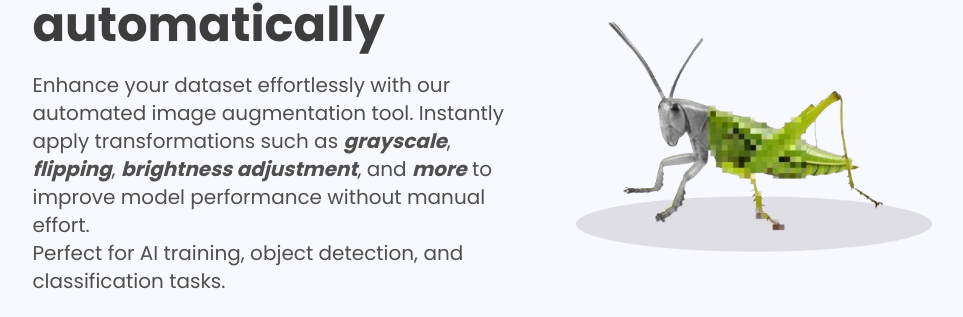
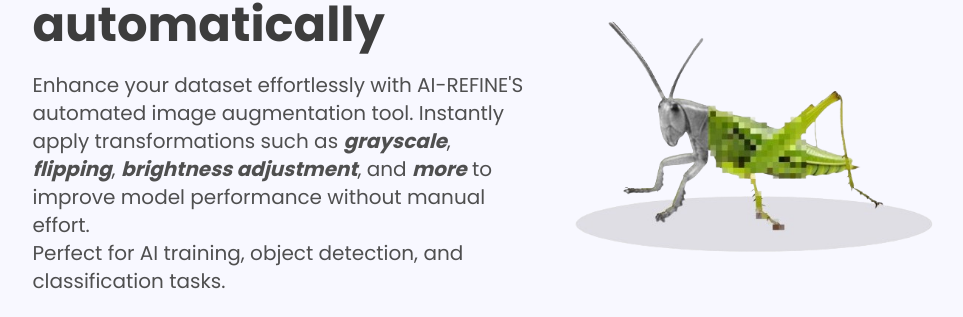
Before and after one commit to Amenyuwel/Ai-Refine, a Next.js app: page /pages/about in a window 1280 px wide. Shown: the part 277-594 px from the top of the page, without its empty margins (148-1111 px from the left). Built offline with nearby package versions, Linux system fonts and the light colour scheme.

Commit message:
Changed the description in descAbout to highightlight AI-REFINE

```diff
--- a/app/pages/about/descAbout.js
+++ b/app/pages/about/descAbout.js
@@ -1,6 +1,6 @@
 const description = (
     <>
-      Enhance your dataset effortlessly with our automated image augmentation tool. Instantly apply transformations such as <em className="font-semibold italic">grayscale</em>, <em className="font-semibold italic">flipping</em>, <em className="font-semibold italic">brightness adjustment</em>, and <em className="font-semibold italic">more</em> to improve model performance without manual effort. <br/> Perfect for AI training, object detection, and classification tasks.
+      Enhance your dataset effortlessly with AI-REFINE'S automated image augmentation tool. Instantly apply transformations such as <em className="font-semibold italic">grayscale</em>, <em className="font-semibold italic">flipping</em>, <em className="font-semibold italic">brightness adjustment</em>, and <em className="font-semibold italic">more</em> to improve model performance without manual effort. <br/> Perfect for AI training, object detection, and classification tasks.
     </>
   );
 
```
